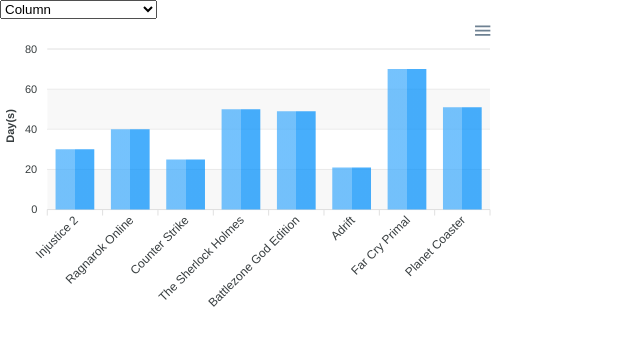
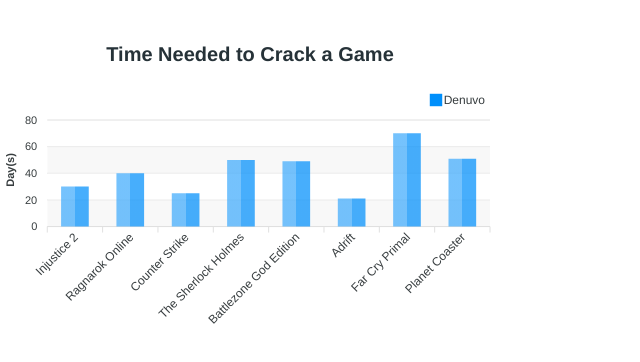
Before and after one commit to keziasuhendra/crackviz, a React (Create React App) app: page / in a window 1280 px wide. Shown: the top 362 px of the page, without its empty margins (0-640 px from the left). Built offline with nearby package versions, Linux system fonts and the light colour scheme.

Commit message:
add legend

```diff
--- a/src/App.js
+++ b/src/App.js
@@ -25,7 +25,8 @@
   render () {
     return (
       <div className="app">
-        <select id="lang" value={this.state.selectedChart} onChange={this.changeChart}>
+        <br/><br/>
+        {/* <select id="lang" value={this.state.selectedChart} onChange={this.changeChart}>
           <option value="line" >Line</option>
           <option value="area" >Area</option>
           <option value="bar" >Bar</option>
@@ -33,7 +34,7 @@
           <option value="radialbar" >RadialBar</option>
           <option value="donut" >Donut</option>
           <option value="updateExample" >Chart Update Example</option>
-        </select>
+        </select> */}
 
         { this.state.selectedChart === 'area' ? (<Area></Area>) : null}
         { this.state.selectedChart === 'bar' ? (<Bar></Bar>) : null}
--- a/src/chart-types/Column.jsx
+++ b/src/chart-types/Column.jsx
@@ -11,6 +11,24 @@
         dataLabels: {
           enabled: false
         },
+        chart: {
+          animations: {
+              enabled: true,
+              easing: 'easeinout',
+              speed: 800,
+              animateGradually: {
+                  enabled: true,
+                  delay: 150
+              },
+              dynamicAnimation: {
+                  enabled: true,
+                  speed: 350
+              }
+          },
+          toolbar: {
+            show: false
+          }
+        },
         xaxis: {
           categories: ['Injustice 2', 'Ragnarok Online', 'Counter Strike', 'The Sherlock Holmes', 'Battlezone God Edition', 'Adrift', 'Far Cry Primal', 'Planet Coaster'],
           labels: {
@@ -22,6 +40,18 @@
           title: {
             text: 'Day(s)'
           }
+        },
+        title: {
+          text: 'Time Needed to Crack a Game',
+          align: 'center',
+          margin: 10,
+          offsetX: 0,
+          offsetY: 0,
+          floating: false,
+          style: {
+            fontSize:  '20px',
+            color:  '#263238'
+          },
         },
         tooltip: {
           followCursor: true,
@@ -47,10 +77,10 @@
         fill: {
           type: 'gradient',
           gradient: {
+            // colors: ['#41B883', '#E46651', '#E46651'],
             shade: 'light',
             type: "horizontal",
             shadeIntensity: 0.25,
-            gradientToColors: undefined,
             inverseColors: true,
             opacityFrom: 0.85,
             opacityTo: 0.85,
@@ -61,12 +91,39 @@
           row: {
             colors: ['#fff', '#f2f2f2']
           }
+        },
+        legend: {
+          show: true,
+          showForSingleSeries: true,
+          position: 'top',
+          horizontalAlign: 'right',
+          markers: {
+            width: 10,
+            height: 10,
+            strokeWidth: 0,
+            strokeColor: '#41B883',
+            radius: 5,
+            offsetX: 0,
+            offsetY: 0
+          },
+
+          onItemClick: {
+            toggleDataSeries: false
+          },
+        },
+        plotOptions: {
+          bar: {
+              distributed: false,
+              columnWidth: '50%',
+          }
         }
       },
-      series: [{
-        name: 'time needed to crack',
-        data: [30, 40, 25, 50, 49, 21, 70, 51]
-      }],
+      series: [
+        {
+          name: 'Denuvo',
+          data: [30, 40, 25, 50, 49, 21, 70, 51]
+        }
+    ],
     }
   }
 
```
